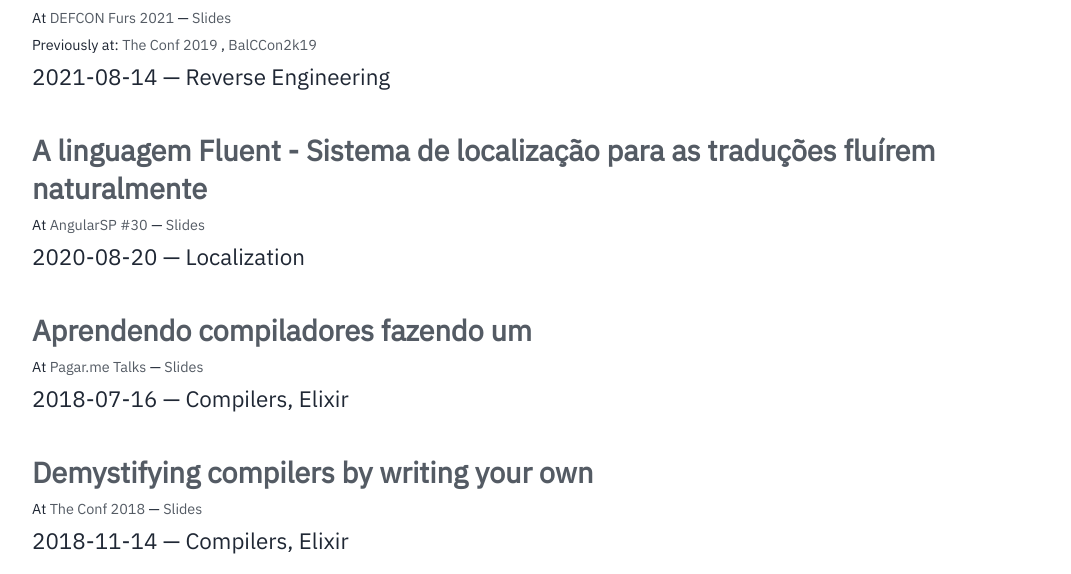
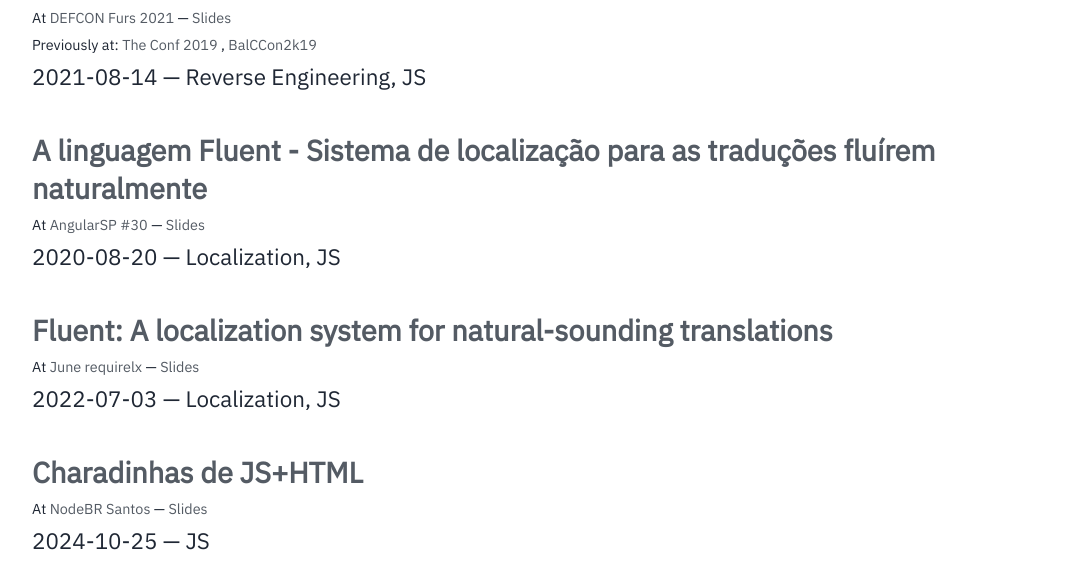
Before and after one commit to macabeus/macabeus.github.io, a SvelteKit app: page /talks in a window 1280 px wide. Shown: the part 378-952 px from the top of the page, without its empty margins (104-1175 px from the left). Built offline with nearby package versions, Linux system fonts and the light colour scheme.

Commit message:
talks: add missing entries

```diff
--- a/src/contents/talks.ts
+++ b/src/contents/talks.ts
@@ -17,7 +17,7 @@ const talks: Talk[] = [
         link: 'https://www.youtube.com/watch?v=xh0V1jRVnQI',
       },
     ],
-    tags: ['Reverse Engineering'],
+    tags: ['Reverse Engineering', 'JS'],
   },
   {
     title: 'A linguagem Fluent - Sistema de localização para as traduções fluírem naturalmente',
@@ -27,7 +27,27 @@ const talks: Talk[] = [
     videoLink: 'https://www.youtube.com/watch?v=nJnAVUIyf5U',
     slidesLink: 'https://speakerdeck.com/macabeus/a-linguagem-fluent-sistema-de-localizacao-para-as-traducoes-fluirem-naturalmente',
     eventLink: 'https://www.meetup.com/pt-BR/AngularJS-Sao-Paulo/events/272391707/',
-    tags: ['Localization'],
+    tags: ['Localization', 'JS'],
+  },
+  {
+    title: 'Fluent: A localization system for natural-sounding translations',
+    date: '2022-07-03',
+    language: 'English',
+    eventName: 'June requirelx',
+    videoLink: 'https://www.youtube.com/watch?v=kHHFcuQq70k&t=357s',
+    slidesLink: 'https://speakerdeck.com/macabeus/fluent-a-localization-system-for-natural-sounding-translations',
+    eventLink: 'https://www.meetup.com/pt-BR/require-lx/events/286374799',
+    tags: ['Localization', 'JS'],
+  },
+  {
+    title: 'Charadinhas de JS+HTML',
+    date: '2024-10-25',
+    language: 'Portuguese',
+    eventName: 'NodeBR Santos',
+    videoLink: 'https://www.youtube.com/live/HdoPos3O8Mg?t=2105s',
+    slidesLink: 'https://speakerdeck.com/macabeus/charadinhas-de-javascript',
+    eventLink: 'https://guild.host/events/fcamara-nodebr-elastic-dmre5z/',
+    tags: ['JS'],
   },
   {
     title: 'Aprendendo compiladores fazendo um',
```
